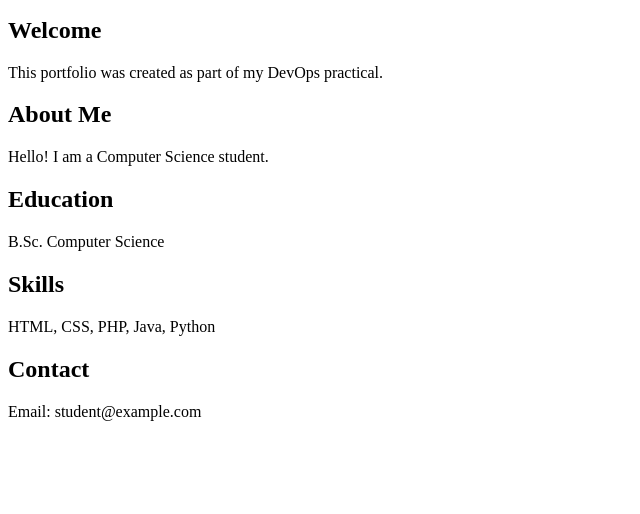
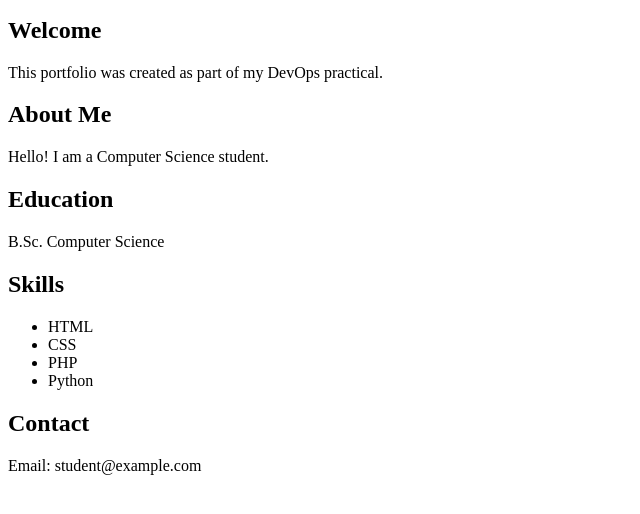
Before and after one commit to Nixon-anto/student-project, a plain HTML site: page index.html in a window 1280 px wide. Shown: the part 186-700 px from the top of the page, without its empty margins (0-640 px from the left). Drawn offline with Linux system fonts and the light colour scheme.

Commit message:
Add Skills section

```diff
--- a/index.html
+++ b/index.html
@@ -22,8 +22,12 @@
     <p>B.Sc. Computer Science</p>
 
     <h2>Skills</h2>
-    <p>HTML, CSS, PHP, Java, Python</p>
-
+<ul>
+    <li>HTML</li>
+    <li>CSS</li>
+    <li>PHP</li>
+    <li>Python</li>
+</ul>
     <h2>Contact</h2>
     <p>Email: student@example.com</p>
 
```
